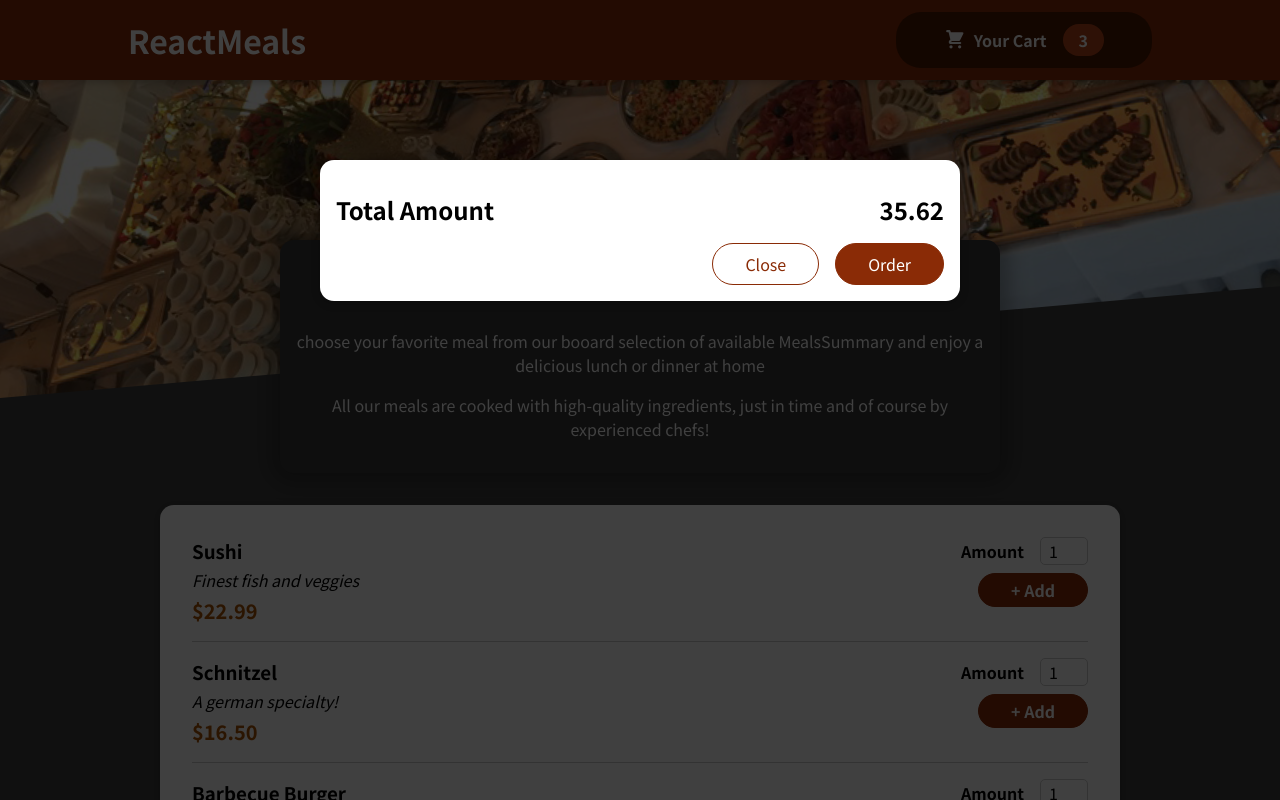
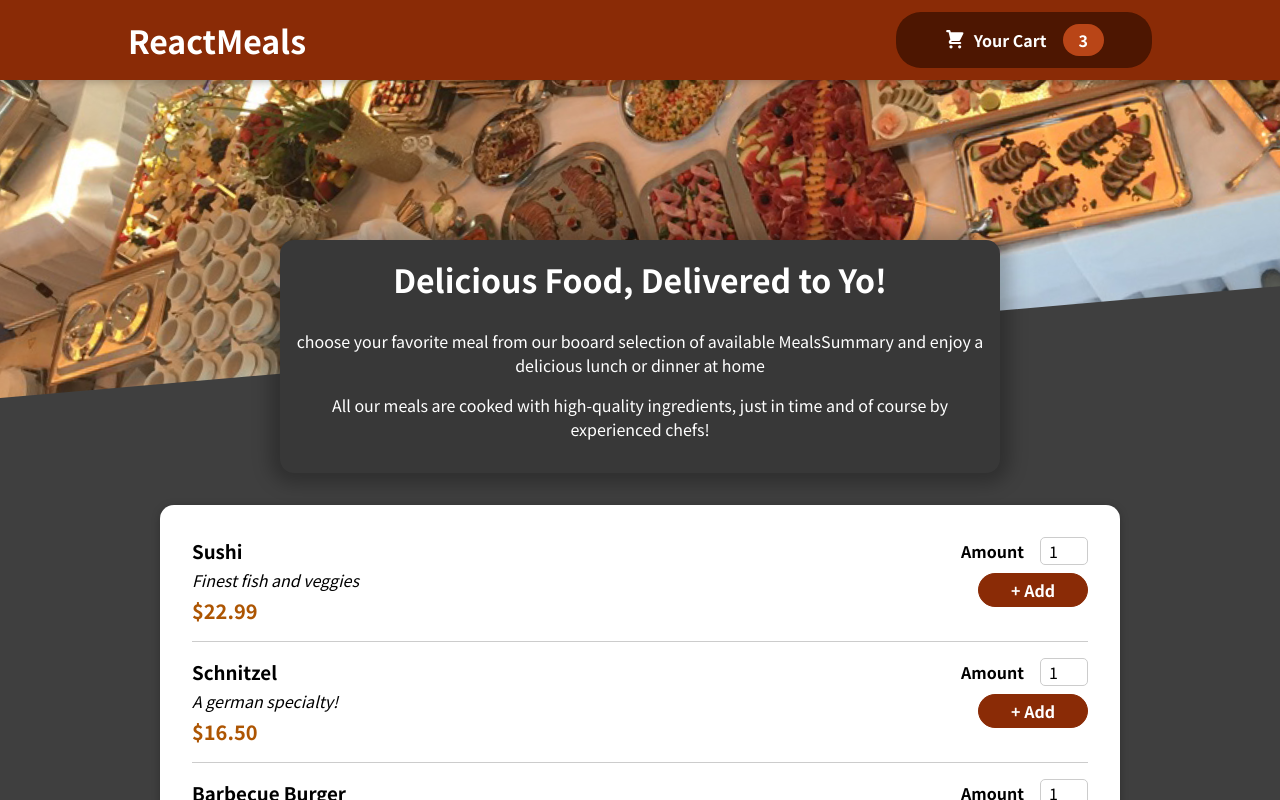
Before and after one commit to KlavyedeParmaklar/My-ReactJS-learning-examples, a React (Create React App) app in the folder food-order-app/: page / in a window 1280 px wide. Shown: the top 800 px of the page. Built offline with nearby package versions, Linux system fonts and the light colour scheme.

Commit message:
Modal Opening&Closing

```diff
--- a/food-order-app/src/App.js
+++ b/food-order-app/src/App.js
@@ -1,14 +1,24 @@
-import React, { Fragment } from 'react'
+import React, { Fragment, useState } from 'react'
 
 import Header from "./components/Layout/Header/Header";
 import Meals from './components/Meals/Meals';
 import Cart from './components/Cart/Cart';
 
 function App() {
+  const [cartIsShown, setCartIsShown] = useState(false)
+
+  const showCartHandler = () => {
+    setCartIsShown(true)
+  }
+
+  const hideCartHandler = () => {
+    setCartIsShown(false)
+  }
+
   return (
     <Fragment>
-      <Cart />
-      <Header />
+      {cartIsShown && <Cart onCloseCart={hideCartHandler} />}
+      <Header onShowCart={showCartHandler} />
       <main>
         <Meals />
       </main>
--- a/food-order-app/src/components/Cart/Cart.js
+++ b/food-order-app/src/components/Cart/Cart.js
@@ -9,14 +9,14 @@
     ].map(item => <li>{item.name}</li>)}</ul>
 
     return (
-        <Modal>
+        <Modal onClose={props.onCloseCart}>
             {/* {cartitems} */}
             <div className={classes.total}>
                 <span>Total Amount</span>
                 <span>35.62</span>
             </div>
             <div className={classes.actions}>
-                <button className={classes['button--alt']}>Close</button>
+                <button className={classes['button--alt']} onClick={props.onCloseCart}>Close</button>
                 <button className={classes.button}>Order</button>
             </div>
         </Modal>
--- a/food-order-app/src/components/Layout/Header/Header.js
+++ b/food-order-app/src/components/Layout/Header/Header.js
@@ -9,7 +9,7 @@
         <Fragment>
             <header className={classes.header}>
                 <h1>ReactMeals</h1>
-                <HeaderCartButton />
+                <HeaderCartButton onClick={props.onShowCart} />
             </header>
             <div className={classes['main-image']}>
                 <img src={mealsImage} alt="A table full of delicious food!" />
--- a/food-order-app/src/components/Layout/Header/HeaderCartButton.js
+++ b/food-order-app/src/components/Layout/Header/HeaderCartButton.js
@@ -4,9 +4,9 @@
 
 import classes from './HeaderCartButton.module.css'
 
-export const HeaderCartButton = () => {
+export const HeaderCartButton = (props) => {
     return (
-        <button className={classes.button}>
+        <button className={classes.button} onClick={props.onClick}>
             <span className={classes.icon}>
                 <CartIcon />
             </span>
--- a/food-order-app/src/components/UI/Modal/Modal.js
+++ b/food-order-app/src/components/UI/Modal/Modal.js
@@ -5,7 +5,7 @@
 
 const Backdrop = (props) => {
     return (
-        <div className={classes.backdrop} />
+        <div className={classes.backdrop} onClick={props.onClose} />
     )
 }
 
@@ -22,7 +22,7 @@
 const Modal = (props) => {
     return (
         <Fragment>
-            {ReactDOM.createPortal(<Backdrop />, portalElement)}
+            {ReactDOM.createPortal(<Backdrop onClose={props.onClose} />, portalElement)}
             {ReactDOM.createPortal(<ModalOverlay>{props.children}</ModalOverlay>, portalElement)}
         </Fragment>
     )
```
